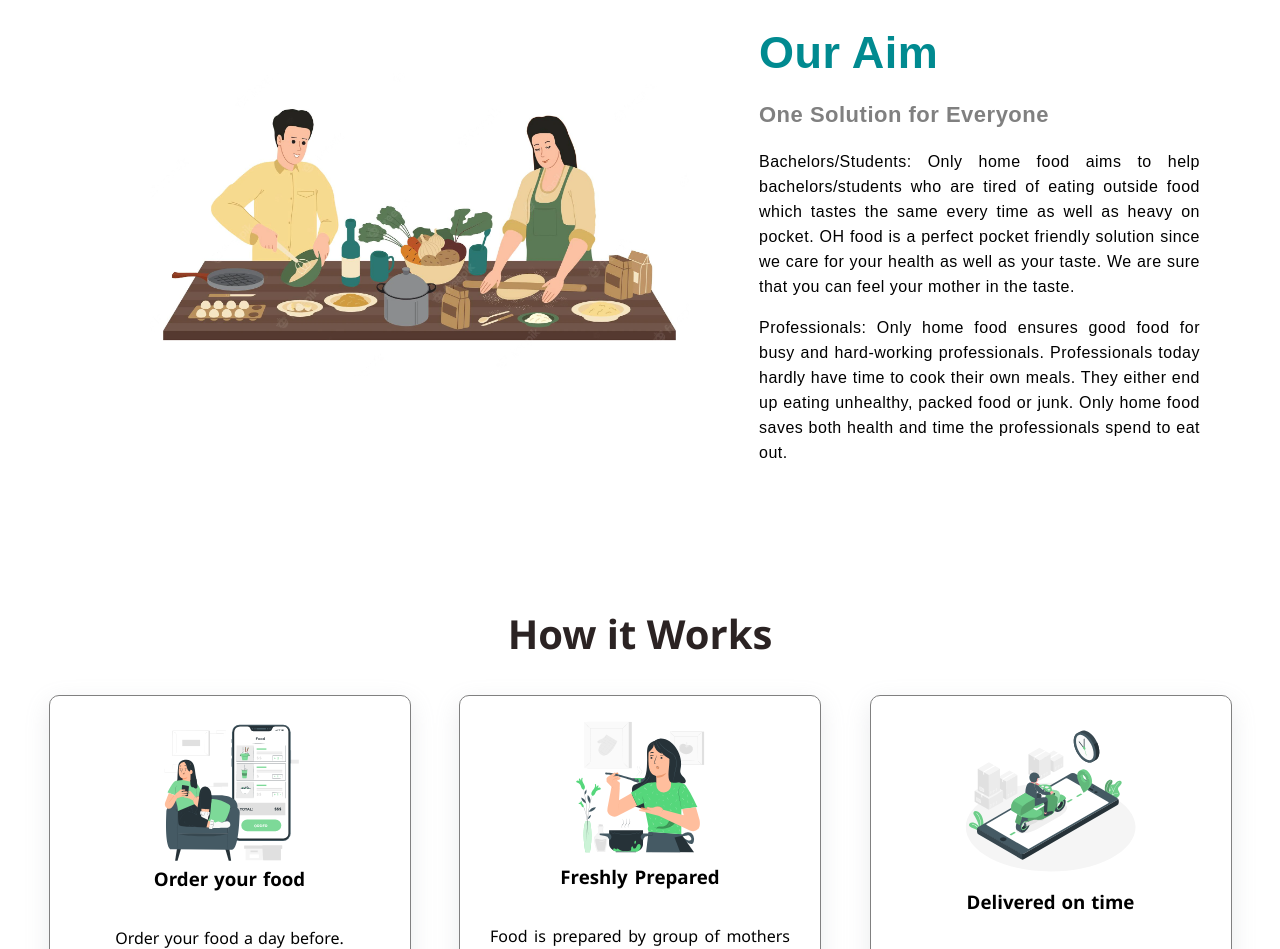
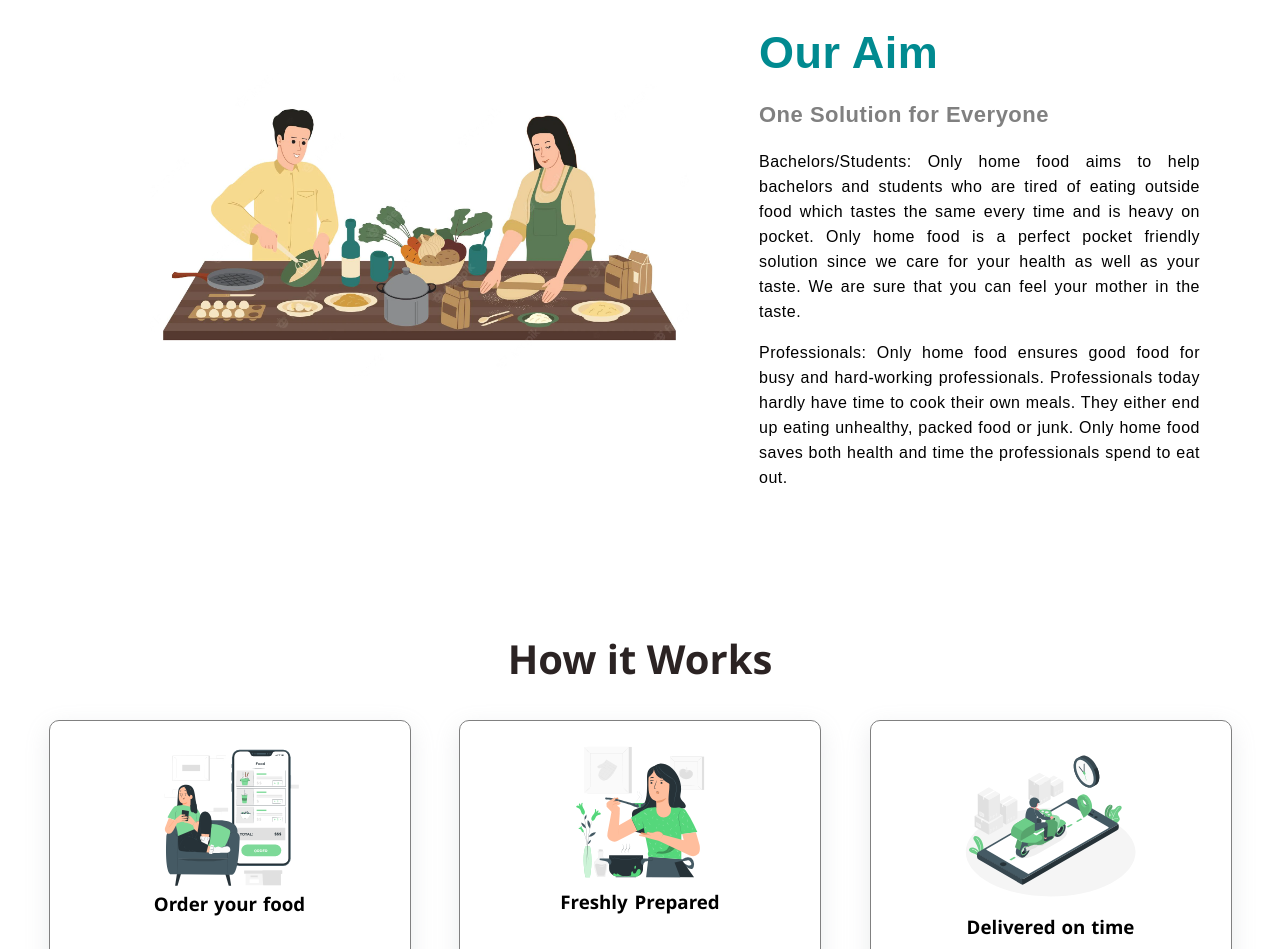
Before and after one commit to fssa-batch3/inbalokesh.esakkipandi__web_project, a plain HTML site: page index.html in a window 1280 px wide. Shown: the part 876-1825 px from the top of the page. Drawn offline with Linux system fonts and the light colour scheme; files whose address does not match are found by name.

Commit message:
Updated small corrections

```diff
--- a/assets/css/edit profile.css
+++ b/assets/css/edit profile.css
@@ -51,6 +51,7 @@ input[type=file]{
 
 .pbox button{
     height:30px;
+    width:100%;
     margin-bottom: 30px;
     position:relative;
     top:30px;
--- a/index.html
+++ b/index.html
@@ -49,9 +49,9 @@
                     <h2>Our Aim</h2>
                     <h3>One Solution for Everyone</h3>
                     <p>
-                        Bachelors/Students: Only home food aims to help bachelors/students who are tired of eating outside food which tastes the same every time as well
-                        as heavy on pocket. OH food is a perfect pocket friendly solution since we care for your health as well as your taste. We are sure that you
-                        can feel your mother in the taste.
+                        Bachelors/Students: Only home food aims to help bachelors and students who are tired of eating outside food which tastes the same every time and is
+                        heavy on pocket. Only home food is a perfect pocket friendly solution since we care for your health as well as your taste. We are sure that you can
+                        feel your mother in the taste.
                     </p>
                     <p>
                         Professionals: Only home food ensures good food for busy and hard-working professionals. Professionals today hardly have time to cook their own meals.
```
Also changed, not shown: Pages/Login and Order/Edit profile.html (+1 -1 lines), Pages/Login and Order/Profile.html (+1 -1 lines), Pages/Login and Order/orderhistory 2.html (+1 -1 lines), Pages/Login and Order/orderhistory 3.html (+1 -1 lines), Pages/Login and Order/orderhistory 4.html (+1 -1 lines), Pages/Login and Order/orderhistory 5.html (+1 -1 lines), Pages/Login and Order/orderhistory.html (+2 -2 lines).
